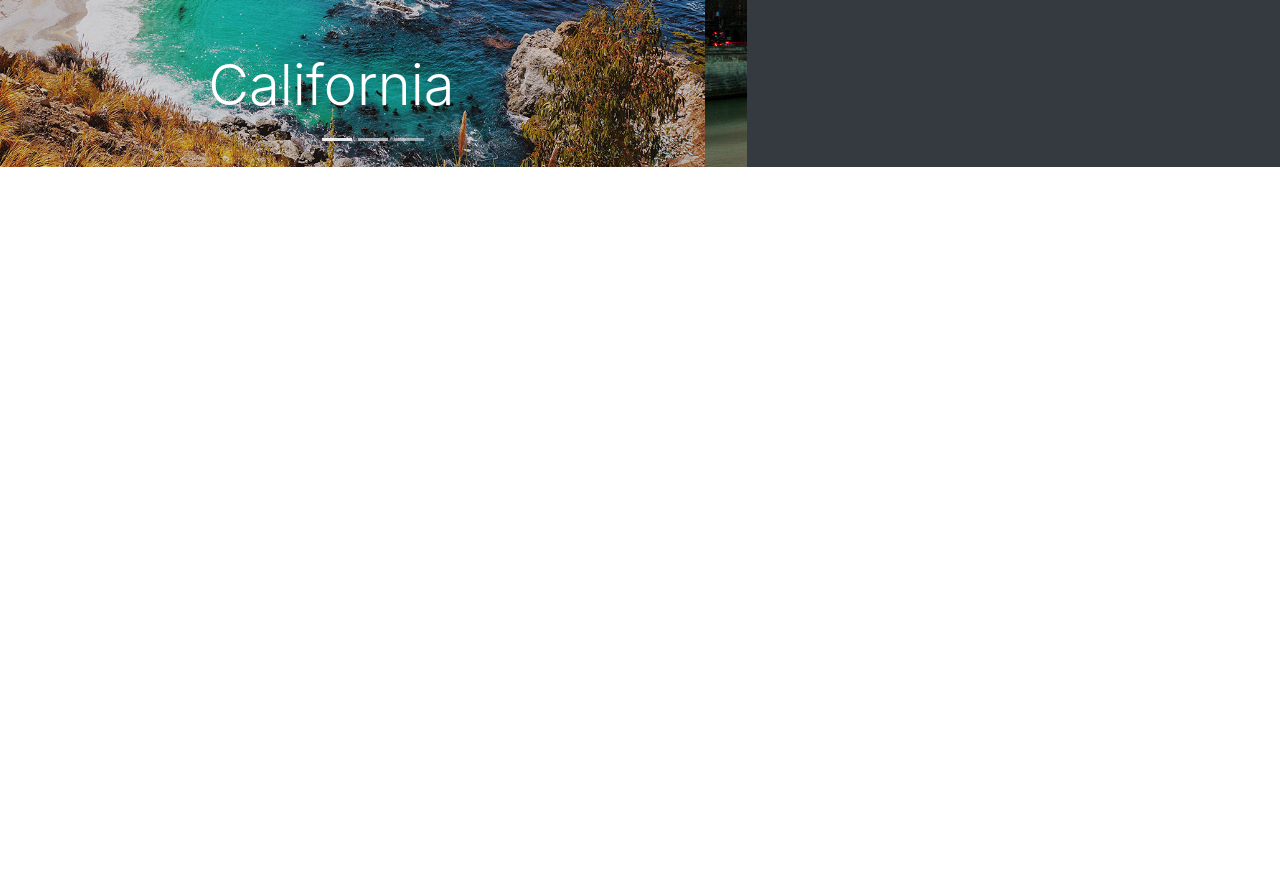
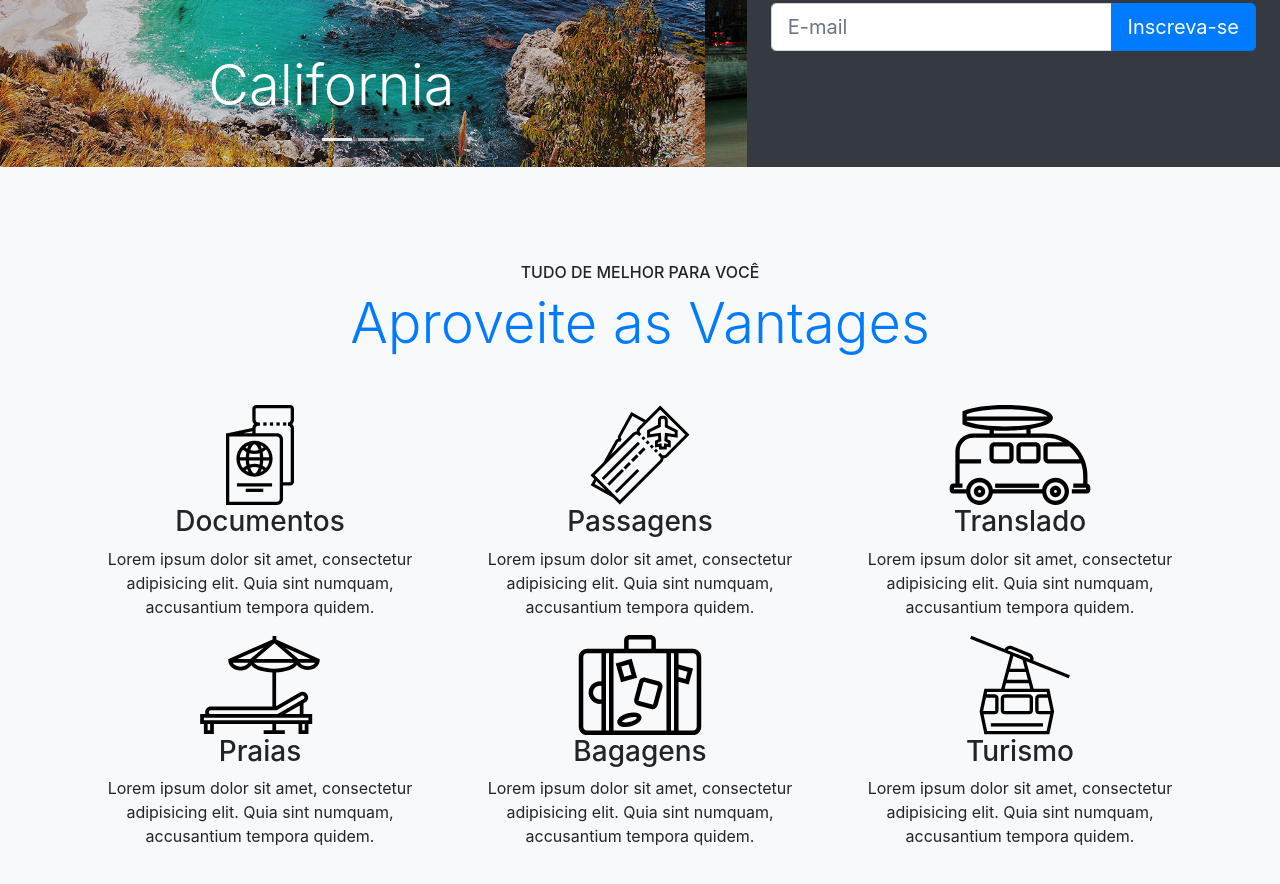
Before and after one commit to NandoFilter/Caravan, a plain HTML site: page index.html in a window 1280 px wide. Shown: the part 406-1290 px from the top of the page. Before the commit the page ends 800 px from the top, so only its background shows below. Drawn offline with Linux system fonts and the light colour scheme.

Commit message:
Created row with topics with alignment and different columns

```diff
--- a/index.html
+++ b/index.html
@@ -99,7 +99,7 @@
         </div>
 
         <!-- Text with form -->
-        <div class="col-lg-5 p-4">
+        <div class="col-lg-5 p-4 align-self-center">
           <h1 class="display-4">Realize a viagem do seu sonho</h1>
 
           <p class="lead">O melhor local para a sua viagem é com a Caravan, mais de 5.000 excursões concluídas.</p>
@@ -117,6 +117,67 @@
       </div>
     </section>
 
+    <section class="py-5 bg-light text-center">
+      <div class="container">
+        <!-- Title -->
+        <div class="my-5">
+          <span class="h6 d-block">TUDO DE MELHOR PARA VOCÊ</span>
+          <h2 class="display-4 text-primary">Aproveite as Vantages</h2>
+        </div>
+
+        <!-- Topics -->
+        <div class="row">
+          <div class="col-xl-4 col-md-6">
+            <div style="height: 100px;" class="d-flex justify-content-center">
+              <img src="./img/icones/passaporte.svg" alt="Passaporte">
+            </div>
+            <h3>Documentos</h3>
+            <p>Lorem ipsum dolor sit amet, consectetur adipisicing elit. Quia sint numquam, accusantium tempora quidem.</p>
+          </div>
+
+          <div class="col-xl-4 col-md-6">
+            <div style="height: 100px;" class="d-flex justify-content-center">
+              <img src="./img/icones/passagens.svg" alt="Passagens">
+            </div>
+            <h3>Passagens</h3>
+            <p>Lorem ipsum dolor sit amet, consectetur adipisicing elit. Quia sint numquam, accusantium tempora quidem.</p>
+          </div>
+
+          <div class="col-xl-4 col-md-6">
+            <div style="height: 100px;" class="d-flex justify-content-center">
+              <img src="./img/icones/translado.svg" alt="Translado">
+            </div>
+            <h3>Translado</h3>
+            <p>Lorem ipsum dolor sit amet, consectetur adipisicing elit. Quia sint numquam, accusantium tempora quidem.</p>
+          </div>
+
+          <div class="col-xl-4 col-md-6">
+            <div style="height: 100px;" class="d-flex justify-content-center">
+              <img src="./img/icones/praias.svg" alt="Praias">
+            </div>
+            <h3>Praias</h3>
+            <p>Lorem ipsum dolor sit amet, consectetur adipisicing elit. Quia sint numquam, accusantium tempora quidem.</p>
+          </div>
+
+          <div class="col-xl-4 col-md-6">
+            <div style="height: 100px;" class="d-flex justify-content-center">
+              <img src="./img/icones/bagagens.svg" alt="Bagagens">
+            </div>
+            <h3>Bagagens</h3>
+            <p>Lorem ipsum dolor sit amet, consectetur adipisicing elit. Quia sint numquam, accusantium tempora quidem.</p>
+          </div>
+
+          <div class="col-xl-4 col-md-6">
+            <div style="height: 100px;" class="d-flex justify-content-center">
+              <img src="./img/icones/turismo.svg" alt="Turismo">
+            </div>
+            <h3>Turismo</h3>
+            <p>Lorem ipsum dolor sit amet, consectetur adipisicing elit. Quia sint numquam, accusantium tempora quidem.</p>
+          </div>
+        </div>
+      </div>
+    </section>
+
     <script type="text/javascript" src="./js/jquery-3.2.1.slim.min.js"></script>
     <script type="text/javascript" src="./js/popper.min.js"></script>
     <script type="text/javascript" src="./js/bootstrap.js"></script>
```
